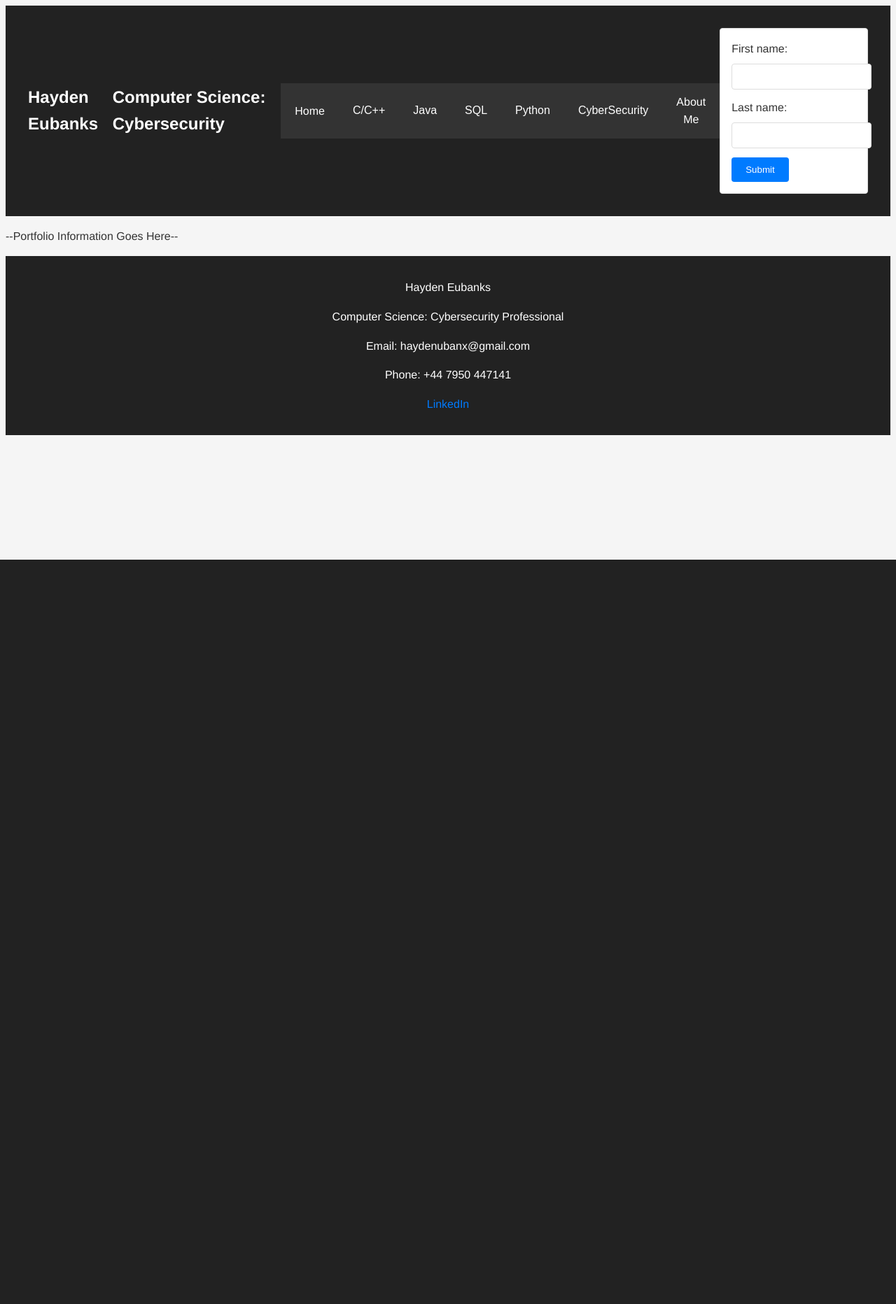
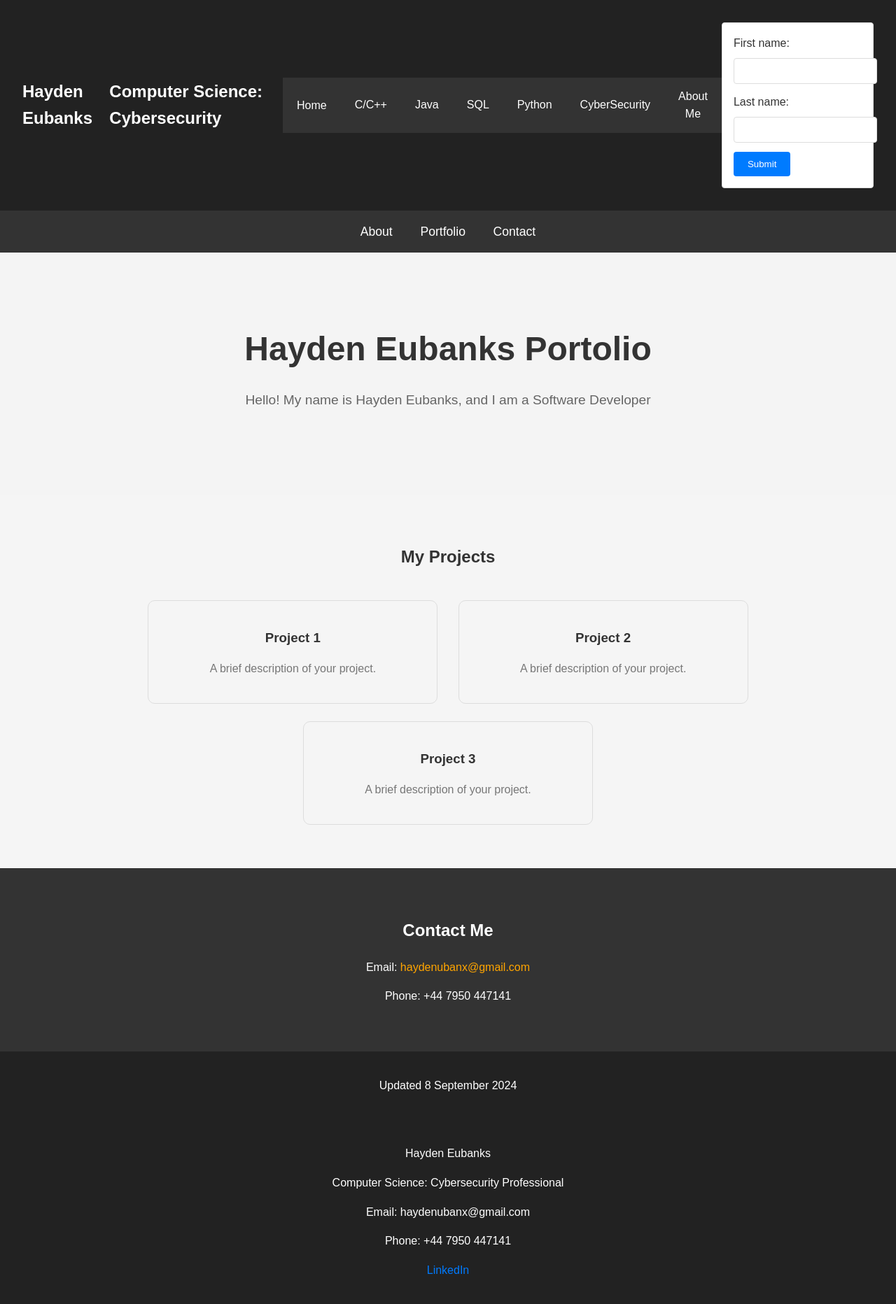
Before and after one commit to haydenubanx/portfolio_website, a PHP site: page / in a window 1280 px wide. Shown: the whole page at 70% size. Before the commit the page ends 800 px from the top, so only its background shows below. Run offline with PHP 8.4, Linux system fonts and the light colour scheme; data that the repository does not hold is empty.

Commit message:
Updated home page

```diff
--- a/HTMLStructure/includes/DbConnection/db.php
+++ b/HTMLStructure/includes/DbConnection/db.php
@@ -1,19 +1,21 @@
 <?php
 
 //Sets the servername variable to the local host where the server is located
-$serverName = "sql8.freesqldatabase.com";
+$serverName = "ax4.h.filess.io";
 
 //Sets the user to login as root
-$userName = "sql8702603";
+$userName = "HaydenPortfolioWebsite_eagerdeep";
 
 //Sets the password
-$password = "YFBhAhJQA5";
+$password = "fde0cf893715fd120f10c6e0f4bad7829849d58f";
 
 //Sets the name of the database to be connected to company
-$dbName = "sql8702603";
+$dbName = "HaydenPortfolioWebsite_eagerdeep";
+
+$port="3307";
 
 //All of the above variables are passed as parameters to the connect function to create teh database connection
-$dbConnection = mysqli_connect($serverName, $userName, $password, $dbName);
+$dbConnection = mysqli_connect($serverName, $userName, $password, $dbName, $port);
 
 $_SESSION['dbConnection'] = $dbConnection;
 
--- /dev/null
+++ b/HTMLStructure/includes/Home.php
@@ -0,0 +1,162 @@
+<head>
+    <meta charset="UTF-8">
+    <meta name="viewport" content="width=device-width, initial-scale=1.0">
+    <meta http-equiv="X-UA-Compatible" content="ie=edge">
+    <title>Hayden Eubanks | Portfolio</title>
+    <style>
+        body {
+            font-family: Arial, sans-serif;
+            margin: 0;
+            padding: 0;
+            box-sizing: border-box;
+        }
+
+        /* Navigation styling */
+        nav {
+            background-color: #333;
+            padding: 1em;
+            text-align: center;
+        }
+
+        nav a {
+            color: white;
+            margin: 0 1em;
+            text-decoration: none;
+            font-size: 1.1em;
+        }
+
+        nav a:hover {
+            text-decoration: underline;
+        }
+
+        /* About Section */
+        .about {
+            background-color: #f4f4f4;
+            padding: 100px 20px;
+            text-align: center;
+        }
+
+        .about h1 {
+            font-size: 3em;
+            margin: 0;
+        }
+
+        .about p {
+            font-size: 1.2em;
+            color: #666;
+        }
+
+        /* Portfolio Section */
+        .portfolio {
+            padding: 50px 20px;
+            text-align: center;
+        }
+
+        .portfolio h2 {
+            margin-bottom: 30px;
+        }
+
+        .project-card {
+            display: inline-block;
+            width: 30%;
+            margin: 1%;
+            padding: 20px;
+            border: 1px solid #ddd;
+            border-radius: 10px;
+            transition: transform 0.3s;
+        }
+
+        .project-card:hover {
+            transform: scale(1.05);
+        }
+
+        .project-card h3 {
+            margin-bottom: 10px;
+        }
+
+        .project-card p {
+            font-size: 1em;
+            color: #777;
+        }
+
+        /* Contact Section */
+        .contact {
+            background-color: #333;
+            color: white;
+            padding: 50px 20px;
+            text-align: center;
+        }
+
+        .contact h2 {
+            margin-bottom: 20px;
+        }
+
+        .contact a {
+            color: #ffa500;
+            text-decoration: none;
+        }
+
+        .contact a:hover {
+            text-decoration: underline;
+        }
+
+        /* Footer */
+        footer {
+            text-align: center;
+            padding: 20px;
+            background-color: #222;
+            color: white;
+        }
+
+        @media (max-width: 768px) {
+            .project-card {
+                width: 100%;
+                margin-bottom: 20px;
+            }
+        }
+    </style>
+</head>
+
+<body>
+<!-- Navigation Bar -->
+<nav>
+    <a href="#about">About</a>
+    <a href="#portfolio">Portfolio</a>
+    <a href="#contact">Contact</a>
+</nav>
+
+<!-- Hero Section -->
+<section class="about">
+    <h1>Hayden Eubanks Portolio</h1>
+    <p>Hello! My name is Hayden Eubanks, and I am a Software Developer</p>
+</section>
+
+<!-- Portfolio Section -->
+<section id="portfolio" class="portfolio">
+    <h2>My Projects</h2>
+    <div class="project-card">
+        <h3>Project 1</h3>
+        <p>A brief description of your project.</p>
+    </div>
+    <div class="project-card">
+        <h3>Project 2</h3>
+        <p>A brief description of your project.</p>
+    </div>
+    <div class="project-card">
+        <h3>Project 3</h3>
+        <p>A brief description of your project.</p>
+    </div>
+</section>
+
+<!-- Contact Section -->
+<section id="contact" class="contact">
+    <h2>Contact Me</h2>
+    <p>Email: <a href="mailto:haydenubanx@gmail.com">haydenubanx@gmail.com</a></p>
+    <p>Phone: +44 7950 447141</p>
+</section>
+
+<!-- Footer -->
+<footer>
+    <p>Updated 8 September 2024</p>
+</footer>
+</body>
--- a/HTMLStructure/includes/PageStructure/content.php
+++ b/HTMLStructure/includes/PageStructure/content.php
@@ -4,6 +4,8 @@
     <?php
 
     $allowed_pages = ['Home','#'];
+
+    $allowed_main_pages = ['Home','#'];
 
     $allowed_sql_pages = [
         '#',
@@ -31,8 +33,11 @@
     $allowed_about_me_pages = ['#'];
 
 
+    if(!isset($_GET['clicked'])) {
+        include 'includes/Home.php';
+    }
 
-    if (isset($_GET['clicked']) && in_array($_GET['clicked'], $allowed_pages)) {
+    else if (isset($_GET['clicked']) && in_array($_GET['clicked'], $allowed_pages)) {
         $page = $_GET['clicked'];
         include 'includes/'.$page.'.php';
     }
--- a/HTMLStructure/includes/PageStructure/nav.html
+++ b/HTMLStructure/includes/PageStructure/nav.html
@@ -1,7 +1,7 @@
 <!--Navigation list for the different search queries to modify the url so the page knows which content to display -->
 
 <div class="navbar">
-    <a href= "index.php"> Home</a>
+    <a href= "index.php?clicked=Home"> Home</a>
     <div class="dropdown">
         <button class="dropbtn">C/C++
             <i class="fa fa-caret-down"></i>
--- a/HTMLStructure/index.php
+++ b/HTMLStructure/index.php
@@ -5,7 +5,7 @@
 	//Includes the database connection file for interacting with the database
 	include_once 'includes/DbConnection/db.php';
 
-	//Session variable to track if the sign in form has been shown so that it only shows in the header
+	//Session variable to track if the sign-in form has been shown so that it only shows in the header
 	$_SESSION['ListShown'] = 0;
 
 	//Declare variable to store the cookie value
@@ -98,8 +98,6 @@ else {
 		<?php $_SESSION['ListShown'] = 1; ?>
 
 
-<!--Pre-formatted text containing my introduction.-->
-<p id="bodyText">--Portfolio Information Goes Here-- </p>
 
 		<!--Includes the content file for the dynamically changing content-->
 		<?php include("./includes/PageStructure/content.php"); ?>
```
Also changed, not shown: HTMLStructure/includes/landingPage.php (deleted).
